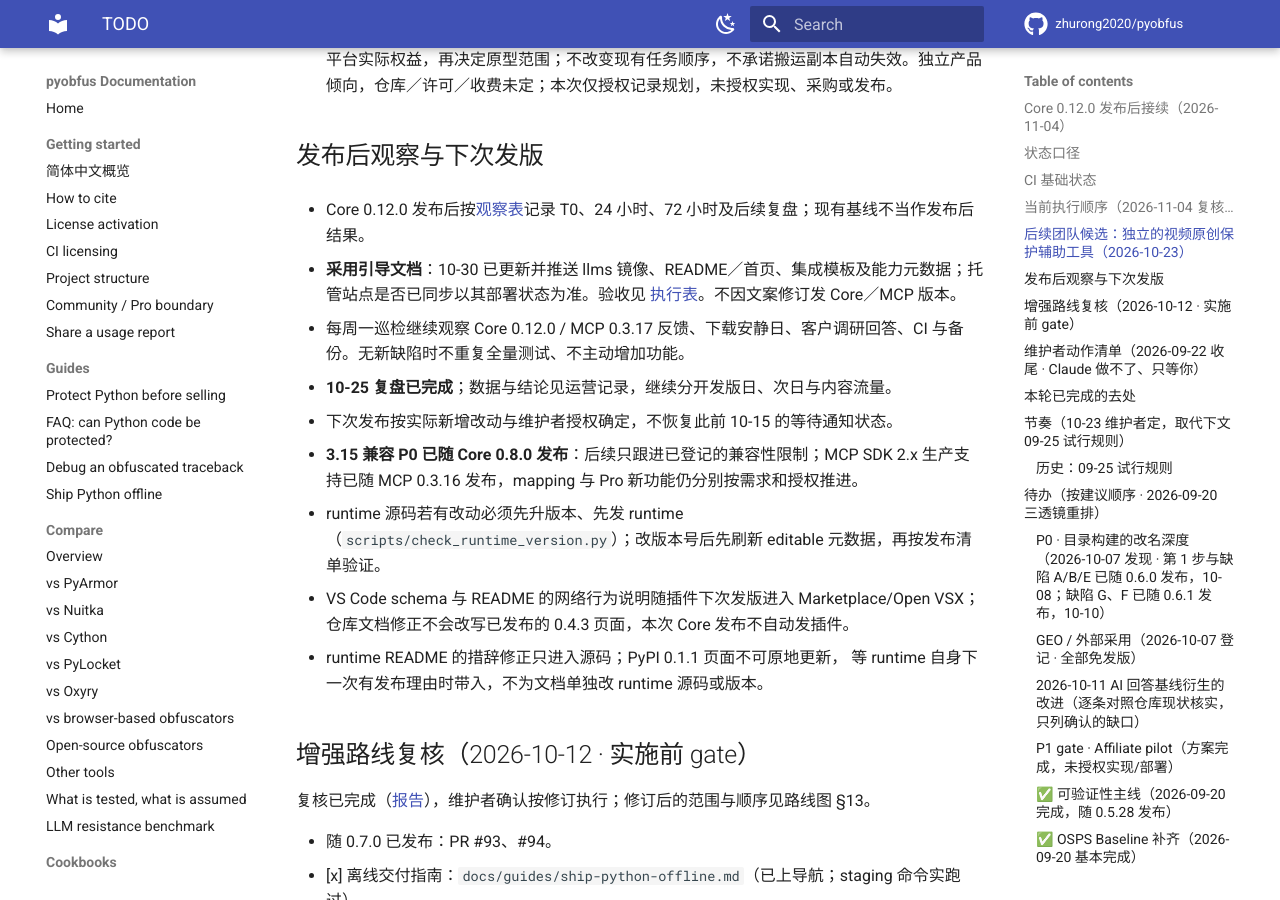
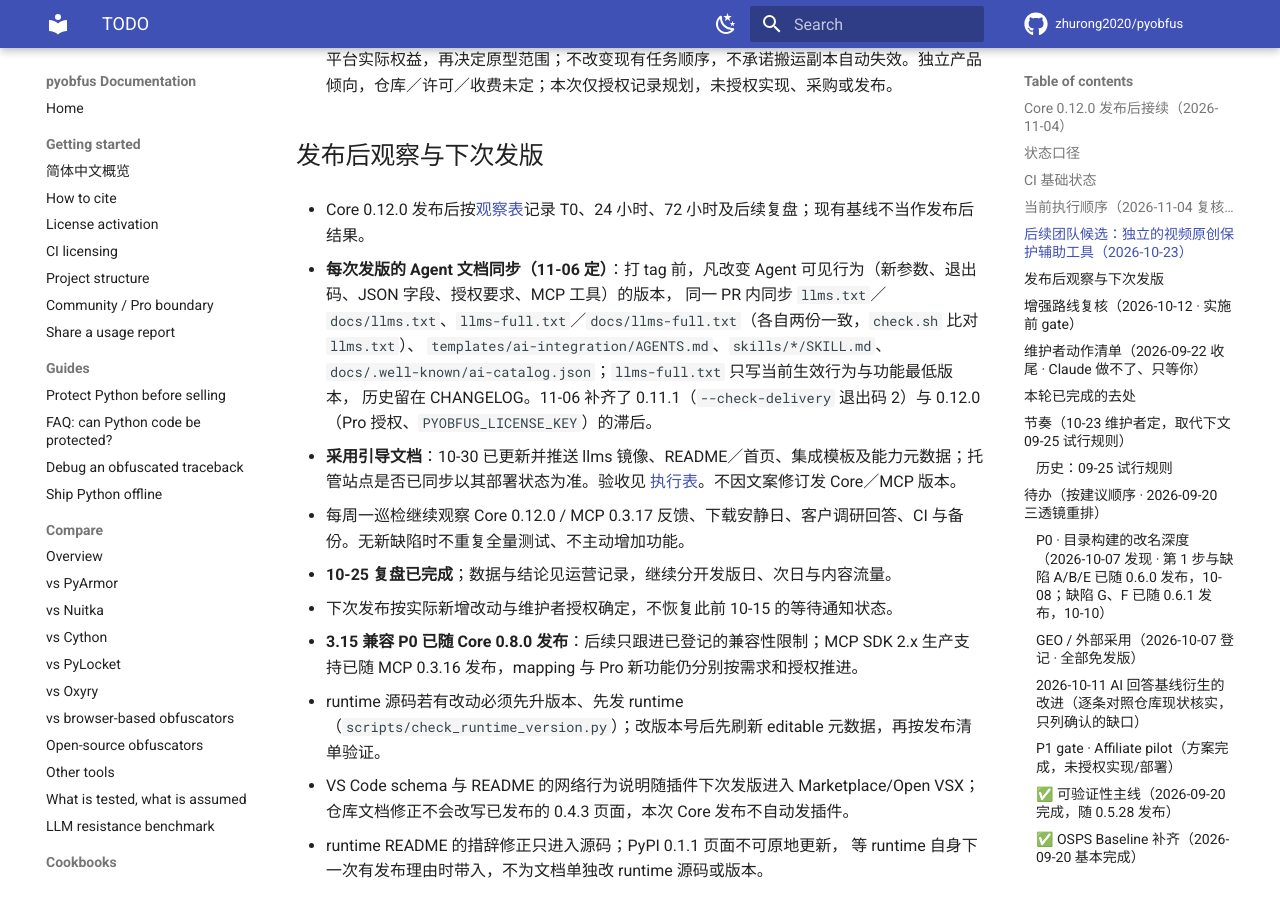
Before and after one commit to zhurong2020/pyobfus, an MkDocs documentation site: the page built from docs/TODO.md, in a window 1280 px wide and 900 px high, scrolled down 2238 px. Built offline with MkDocs 1.6.1 and Material for MkDocs 9.7.7, drawn with Linux system fonts in a browser that asks for light colours; comment, search, counter and statistics services are not loaded.

Commit message:
docs: require agent-doc sync for releases that change agent-visible behavior
Co-Authored-By: Claude Opus 5.5 <noreply@anthropic.com>

```diff
--- a/docs/TODO.md
+++ b/docs/TODO.md
@@ -74,6 +74,11 @@ Action v1.1.0 / `v1` 与 Glama 渠道 0.11.3 已完成；DEV 一周复盘已记
 ## 发布后观察与下次发版
 
 - Core 0.12.0 发布后按[观察表](CORE_012_POST_RELEASE_OBSERVATION.md)记录 T0、24 小时、72 小时及后续复盘；现有基线不当作发布后结果。
+
+- **每次发版的 Agent 文档同步（11-06 定）**：打 tag 前，凡改变 Agent 可见行为（新参数、退出码、JSON 字段、授权要求、MCP 工具）的版本，
+  同一 PR 内同步 `llms.txt`／`docs/llms.txt`、`llms-full.txt`／`docs/llms-full.txt`（各自两份一致，`check.sh` 比对 `llms.txt`）、
+  `templates/ai-integration/AGENTS.md`、`skills/*/SKILL.md`、`docs/.well-known/ai-catalog.json`；`llms-full.txt` 只写当前生效行为与功能最低版本，
+  历史留在 CHANGELOG。11-06 补齐了 0.11.1（`--check-delivery` 退出码 2）与 0.12.0（Pro 授权、`PYOBFUS_LICENSE_KEY`）的滞后。
 
 - **采用引导文档**：10-30 已更新并推送 llms 镜像、README／首页、集成模板及能力元数据；托管站点是否已同步以其部署状态为准。验收见 [执行表](EXECUTION_PROGRESS_2026-10-30.md)。不因文案修订发 Core／MCP 版本。
 
```
Also changed, not shown: AGENTS.md (+7 -0 lines), CLAUDE.md (+1 -0 lines).
